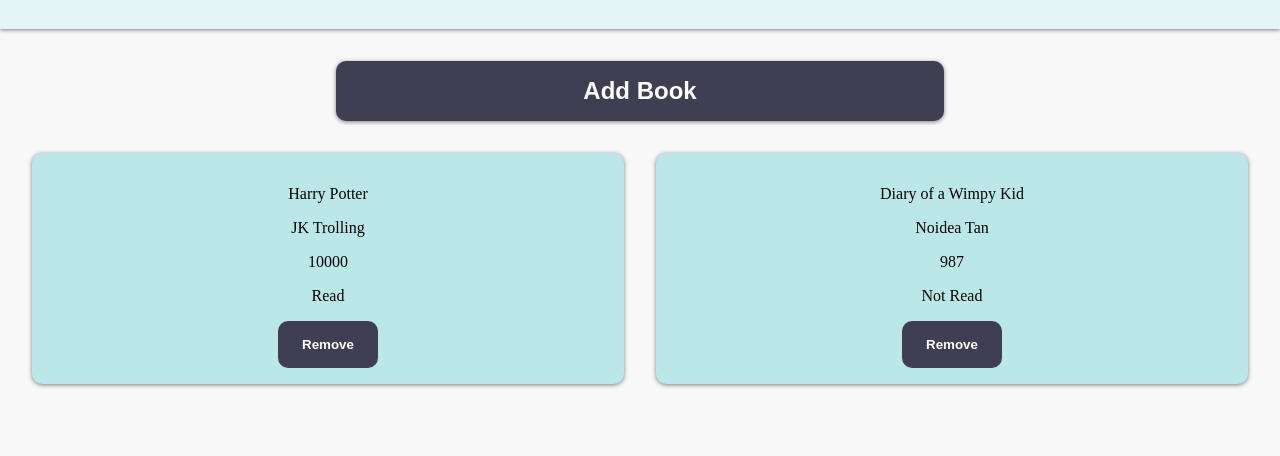
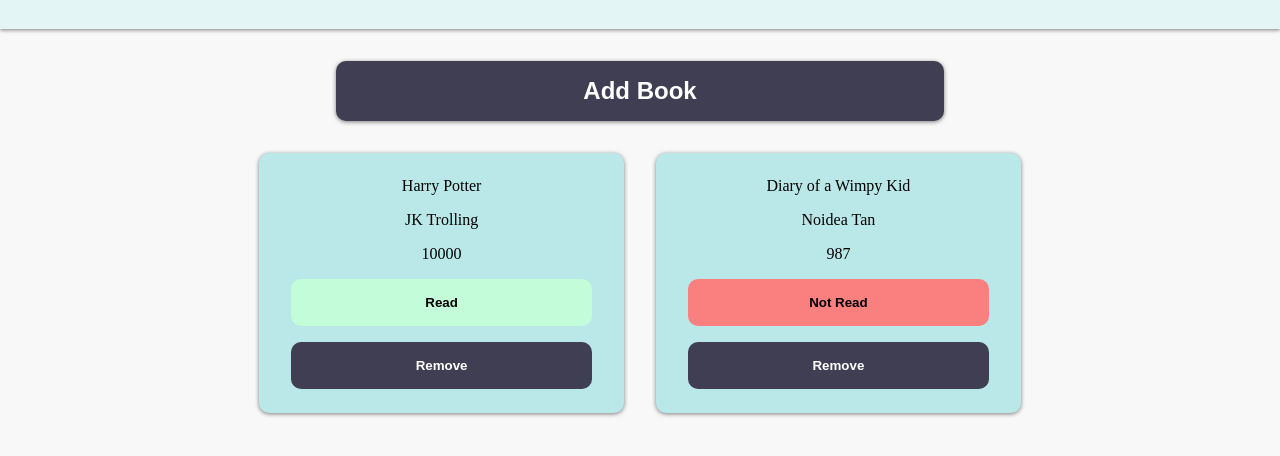
Before and after one commit to lestonpoh/books-library, a plain HTML site: page index.html in a window 1280 px wide. Shown: the part 72-528 px from the top of the page. Drawn offline with Linux system fonts and the light colour scheme.

Commit message:
add read button and logic to toggle betwwen read not read
Finsished

```diff
--- a/script.js
+++ b/script.js
@@ -32,7 +32,7 @@
     const title = document.createElement("p");
     const author = document.createElement("p");
     const pages = document.createElement("p");
-    const read = document.createElement("p");
+    const read = document.createElement("button");
     const remove = document.createElement("button")
 
     card.classList.add("card")
@@ -48,14 +48,17 @@
     title.textContent = book.title;
     author.textContent = book.author;
     pages.textContent = book.pages;
-    read.textContent = book.read === true ? "Read": "Not Read";
-    remove.classList.add("remove");
+
+    read.textContent = book.read ? "Read" : "Not Read";
+    read.classList.add("read-button")
+    book.read ? read.classList.add("read") : read.classList.add("not-read")
+
+    remove.classList.add("remove-button");
     remove.textContent = "Remove"
 }
 
 function removeBook(index){
     myLibrary.splice(index,1)
-
 }
 
 function displayBooks(){
@@ -64,26 +67,22 @@
         createCard(book,index)
     });
 
-    const removeButtons = document.querySelectorAll(".remove");
+    const removeButtons = document.querySelectorAll(".remove-button");
     removeButtons.forEach((removeButton)=>{
         removeButton.addEventListener("click",(e)=>{
-            console.log(e.target.parentElement.id)
             removeBook(e.target.parentElement.id)
-            console.log(myLibrary)
+            displayBooks()
+        })
+    })
+
+    const readButtons = document.querySelectorAll(".read-button");
+    readButtons.forEach((readButton)=>{
+        readButton.addEventListener("click",(e)=>{
+            myLibrary[e.target.parentElement.id].read = !myLibrary[e.target.parentElement.id].read
             displayBooks()
         })
     })
 }
-
-function resetPopup(title,author,pages,read){
-    title="";
-    console.log(title.value)
-    author="";
-    pages="";
-    read = false
-}
-
-
 
 // first display
 displayBooks()
@@ -102,17 +101,18 @@
     form.reset();
 })
 
+// pressing submit button on form
 const form = document.querySelector("form");
 form.addEventListener("submit",(e)=>{
     e.preventDefault();
-    let title = document.querySelector("#title").value;
-    let author = document.querySelector("#author").value;
-    let pages = document.querySelector("#pages").value;
-    let read = document.querySelector("#read").checked;
+    let titleForm = document.querySelector("#title").value;
+    let authorForm = document.querySelector("#author").value;
+    let pagesForm = document.querySelector("#pages").value;
+    let readForm = document.querySelector("#read").checked;
 
     let bookExist=false;
     myLibrary.forEach((book)=>{
-        if (title.toLowerCase() === book.title.toLowerCase()){
+        if (titleForm.toLowerCase() === book.title.toLowerCase()){
             alert("This book has already been added!");
             bookExist=true;
             return;
@@ -121,11 +121,9 @@
     if (bookExist) {return};
 
 
-    newBook = new Book(title,author,pages,read);
+    newBook = new Book(titleForm,authorForm,pagesForm,readForm);
     addBookToLibrary(newBook);
     displayBooks();
     form.reset();
-
-    console.log("ewdd"+title)
     popup.classList.remove("open-pop-up");
 })
--- a/styles.css
+++ b/styles.css
@@ -6,6 +6,10 @@
     margin:0;
     position: relative;
     background-color:#F8F8F8
+}
+
+button:active{
+    transform:scale(0.98)
 }
 
 .header{
@@ -42,15 +46,12 @@
     justify-self: center;
 }
 
-#add-book:active{
-    transform: scale(0.98);
-}
 
 .books-content{
     display: grid;
-    grid-template-columns: repeat(auto-fit,minmax(300px,1fr));
+    grid-template-columns: repeat(auto-fit,minmax(300px,30%));
     gap: 2rem;
-    justify-items: center;
+    justify-content: center;
 }
 
 .card{
@@ -58,22 +59,42 @@
     background-color: #bae8e8;
     border-radius: 10px;
     width: 100%;
-    text-align: center;
+    display: grid;
+    justify-items: center;
     box-shadow: 0px 1px 4px rgb(0,0,0,0.5);
-    padding:1rem
+    padding:1rem 2rem
+}
+.card *{
+    margin:0.5rem
 }
 
-.card button{
+.remove-button{
+    width:100%;
     border:none;
     padding:1rem 1.5rem;
     border-radius: 10px;
     background-color: #403e52;
     color:white;
     font-weight: bold;
+
 }
 
-.card button:active{
-    transform:scale(0.98)
+
+.read-button{
+    width:100%;
+    border:none;
+    padding:1rem 1.5rem;
+    border-radius: 10px;
+    color:black;
+    font-weight: bold;
+}
+
+.read{
+    background-color: #c2fcd9;
+}
+
+.not-read{
+    background-color: #fa7f7f;
 }
 
 .pop-up{
@@ -133,6 +154,3 @@
     background-color: #403e52;
     padding: 0.5rem 1rem
 }
-.pop-up button:active{
-    transform: scale(0.98);
-}
```
